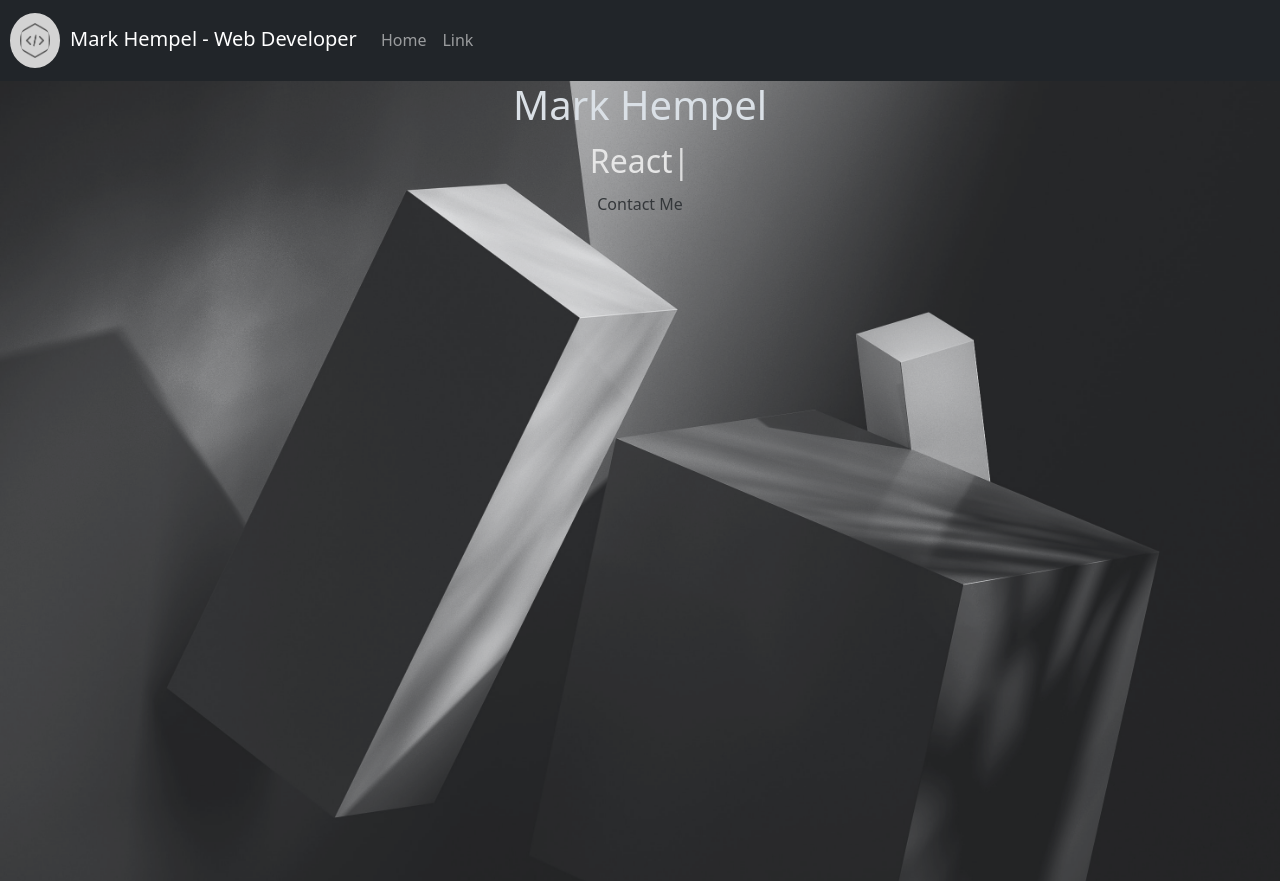
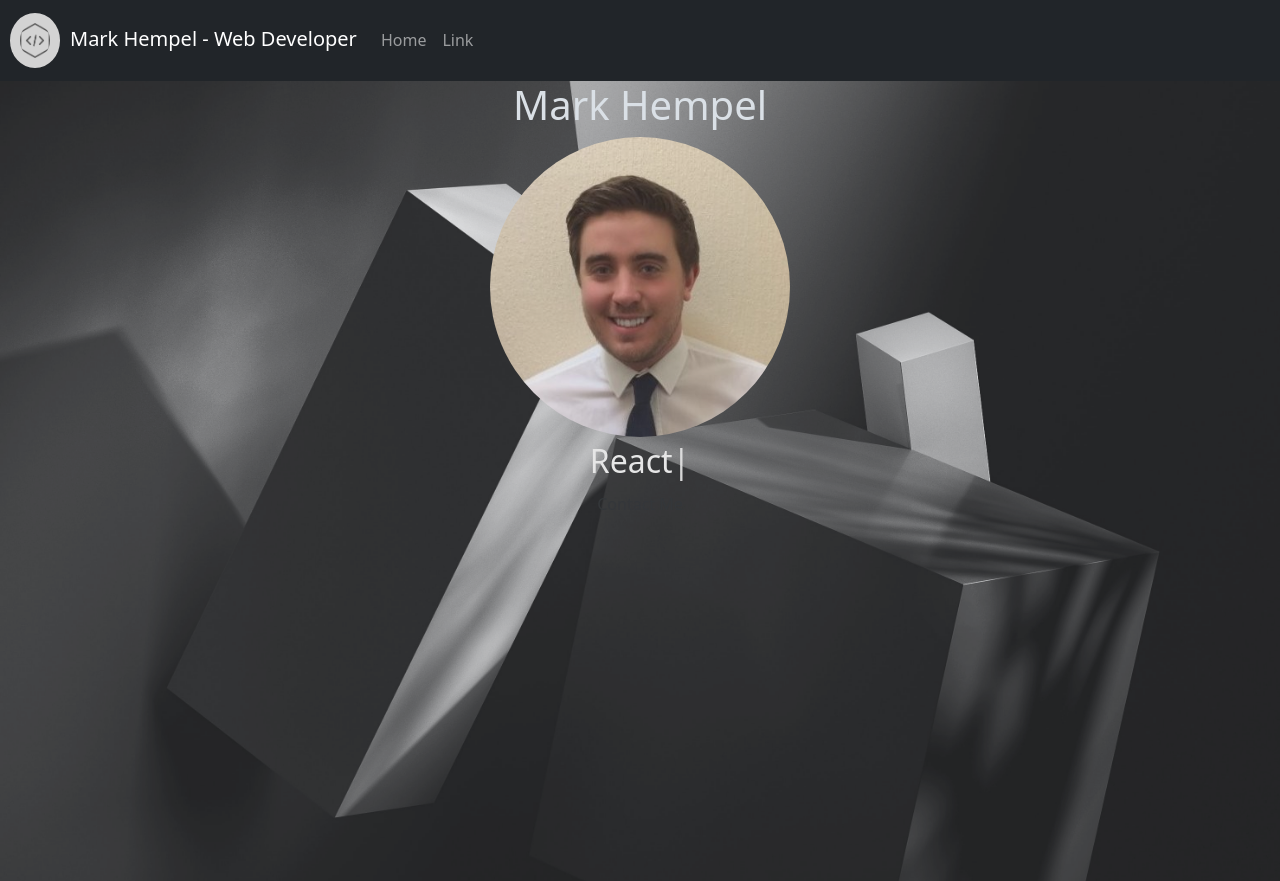
Before and after one commit to markh1089/portfolio, a React (Create React App) app in the folder portfolio/: page / in a window 1280 px wide. Built offline with nearby package versions, Linux system fonts and the light colour scheme.

Commit message:
added img

```diff
--- a/portfolio/src/App.css
+++ b/portfolio/src/App.css
@@ -34,5 +34,9 @@
 .typed-text {
   color: white;
   font-size: 2rem;
+}
 
+.me {
+  border-radius: 50%;
+  width: 300px;
 }
--- a/portfolio/src/Components/Header.js
+++ b/portfolio/src/Components/Header.js
@@ -1,6 +1,7 @@
 import React from "react";
 import Typed from "react-typed";
-import { Button} from "react-bootstrap";
+import { Button } from "react-bootstrap";
+import MyImg from "../mark.jpg"
 
 
 
@@ -9,6 +10,7 @@ function Header() {
     <div className="header">
       <div className="main-text">
         <h1>Mark Hempel</h1>
+        <img className="me" src={MyImg} />
         <Typed
         className='typed-text'
         strings={['html', 'css','Javascript','React','Web Developer']}
```
Also changed, not shown: portfolio/src/mark.jpg (added).
